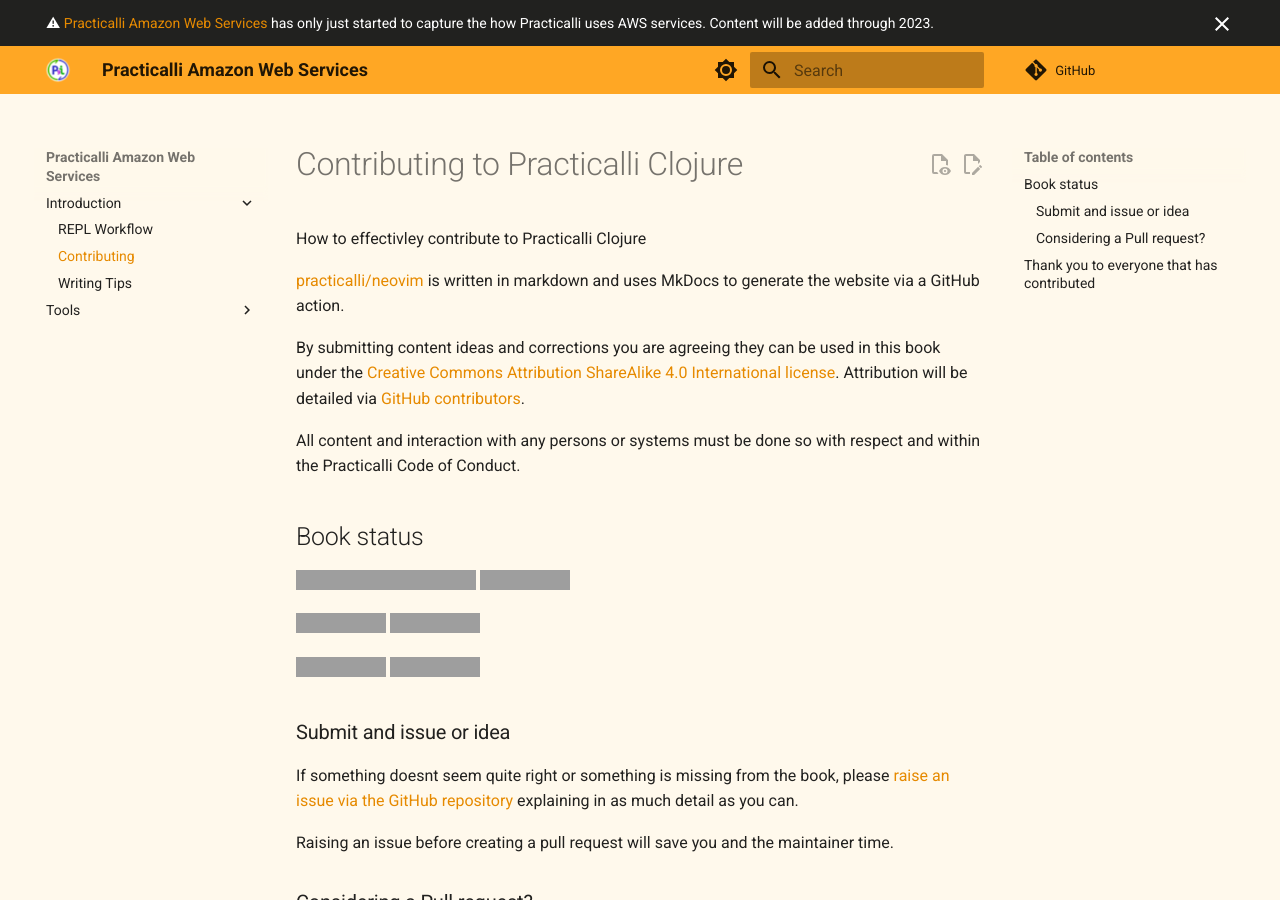
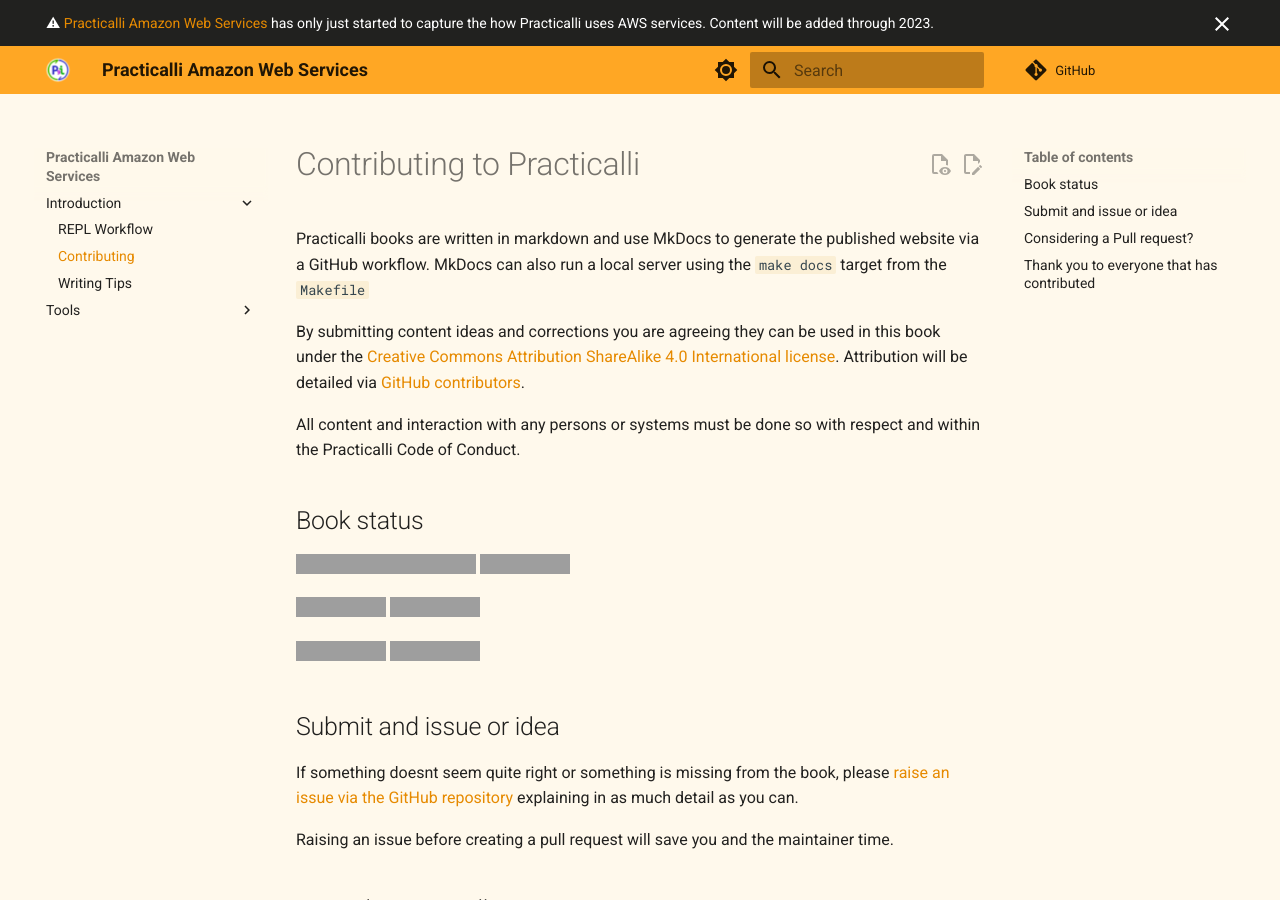
Before and after one commit to practicalli/amazon-web-services, an MkDocs documentation site: the page built from docs/introduction/contributing.md, in a window 1280 px wide and 900 px high, cut to the strip 0-900 px from the top of the window. Built offline with MkDocs 1.6.1 and Material for MkDocs 9.7.7, drawn with Linux system fonts in a browser that asks for light colours; comment, search, counter and statistics services are not loaded; grey boxes are pictures that could not be loaded.

Commit message:
intro: update contributing page

```diff
--- a/docs/introduction/contributing.md
+++ b/docs/introduction/contributing.md
@@ -1,41 +1,35 @@
-# Contributing to Practicalli Clojure
+# Contributing to Practicalli
 
-How to effectivley contribute to Practicalli Clojure
+Practicalli books are written in markdown and use MkDocs to generate the published website via a GitHub workflow.  MkDocs can also run a local server using the `make docs` target from the `Makefile`
 
-[practicalli/neovim](https://github.com/practicalli/clojure/){target=_blank} is written in markdown and uses MkDocs to generate the website via a GitHub action.
-
-By submitting content ideas and corrections you are agreeing they can be used in this book under the [Creative Commons Attribution ShareAlike 4.0 International license](https://creativecommons.org/licenses/by-sa/4.0/){target=_blank}.  Attribution will be detailed via [GitHub contributors](https://github.com/practicalli/clojure/graphs/contributors){target=_blank}.
+By submitting content ideas and corrections you are agreeing they can be used in this book under the [Creative Commons Attribution ShareAlike 4.0 International license](https://creativecommons.org/licenses/by-sa/4.0/){target=_blank}.  Attribution will be detailed via [GitHub contributors](https://github.com/practicalli/amazon-web-services/graphs/contributors){target=_blank}.
 
 All content and interaction with any persons or systems must be done so with respect and within the Practicalli Code of Conduct.
 
-
 ## Book status
 
-[![MegaLinter](https://github.com/practicalli/clojure/actions/workflows/megalinter.yaml/badge.svg)](https://github.com/practicalli/clojure/actions/workflows/megalinter.yaml)[![Publish Book](https://github.com/practicalli/clojure/actions/workflows/publish-book.yaml/badge.svg)](https://github.com/practicalli/clojure/actions/workflows/publish-book.yaml){target=_blank}
-[![pages-build-deployment](https://github.com/practicalli/clojure/actions/workflows/pages/pages-build-deployment/badge.svg)](https://github.com/practicalli/clojure/actions/workflows/pages/pages-build-deployment){target=_blank}
+[![MegaLinter](https://github.com/practicalli/amazon-web-services/actions/workflows/megalinter.yaml/badge.svg)](https://github.com/practicalli/clojure/actions/workflows/megalinter.yaml)[![Publish Book](https://github.com/practicalli/clojure/actions/workflows/publish-book.yaml/badge.svg)](https://github.com/practicalli/clojure/actions/workflows/publish-book.yaml){target=_blank}
+[![pages-build-deployment](https://github.com/practicalli/amazon-web-services/actions/workflows/pages/pages-build-deployment/badge.svg)](https://github.com/practicalli/clojure/actions/workflows/pages/pages-build-deployment){target=_blank}
 
-[![Ideas & Issues](https://img.shields.io/github/issues/practicalli/clojure-practicalli-content?label=content%20ideas%20and%20issues&logoColor=green&style=for-the-badge)](https://github.com/practicalli/clojure-practicalli-content/issues){target=_blank}
-[![Pull requests](https://img.shields.io/github/issues-pr/practicalli/clojure-practicalli-content?style=for-the-badge)](https://github.com/practicalli/clojure-practicalli-content/pulls){target=_blank}
+[![Ideas & Issues](https://img.shields.io/github/issues/practicalli/amazon-web-services?label=content%20ideas%20and%20issues&logoColor=green&style=for-the-badge)](https://github.com/practicalli/clojure-practicalli-content/issues){target=_blank}
+[![Pull requests](https://img.shields.io/github/issues-pr/practicalli/amazon-web-services?style=for-the-badge)](https://github.com/practicalli/clojure-practicalli-content/pulls){target=_blank}
 
-![GitHub commit activity](https://img.shields.io/github/commit-activity/m/practicalli/clojure-practicalli-content?style=for-the-badge)
-![GitHub contributors](https://img.shields.io/github/contributors/practicalli/clojure?style=for-the-badge&label=github%20contributors)
+![GitHub commit activity](https://img.shields.io/github/commit-activity/m/practicalli/amazon-web-services?style=for-the-badge)
+![GitHub contributors](https://img.shields.io/github/contributors/practicalli/amazon-web-services?style=for-the-badge&label=github%20contributors)
 
-
-### Submit and issue or idea
+## Submit and issue or idea
 
 If something doesnt seem quite right or something is missing from the book, please [raise an issue via the GitHub repository](https://github.com/practicalli/clojure/issues){target=_blank} explaining in as much detail as you can.
 
 Raising an issue before creating a pull request will save you and the maintainer time.
 
-
-### Considering a Pull request?
+## Considering a Pull request?
 
 Before investing any time in a pull request, please raise an issue explaining the situation.  This can save you and the maintainer time and avoid rejected pull requests.
 
 Please keep pull requests small and focused, as they are much quicker to review and easier to accept.  Ideally PR's should be for a specific page or at most a section.
 
 A PR with a list of changes across different sections will not be merged, it will be reviewed eventually though.
-
 
 ## Thank you to everyone that has contributed
 
@@ -47,4 +41,4 @@
 
 Special thanks to [Bruce Durling](https://twitter.com/otfrom){target=_blank} for getting me into Cloure in the first place.
 
-![GitHub contributors](https://img.shields.io/github/contributors/practicalli/clojure?style=for-the-badge&label=github%20contributors)
+![GitHub contributors](https://img.shields.io/github/contributors/practicalli/amazon-web-services?style=for-the-badge&label=github%20contributors)
```
